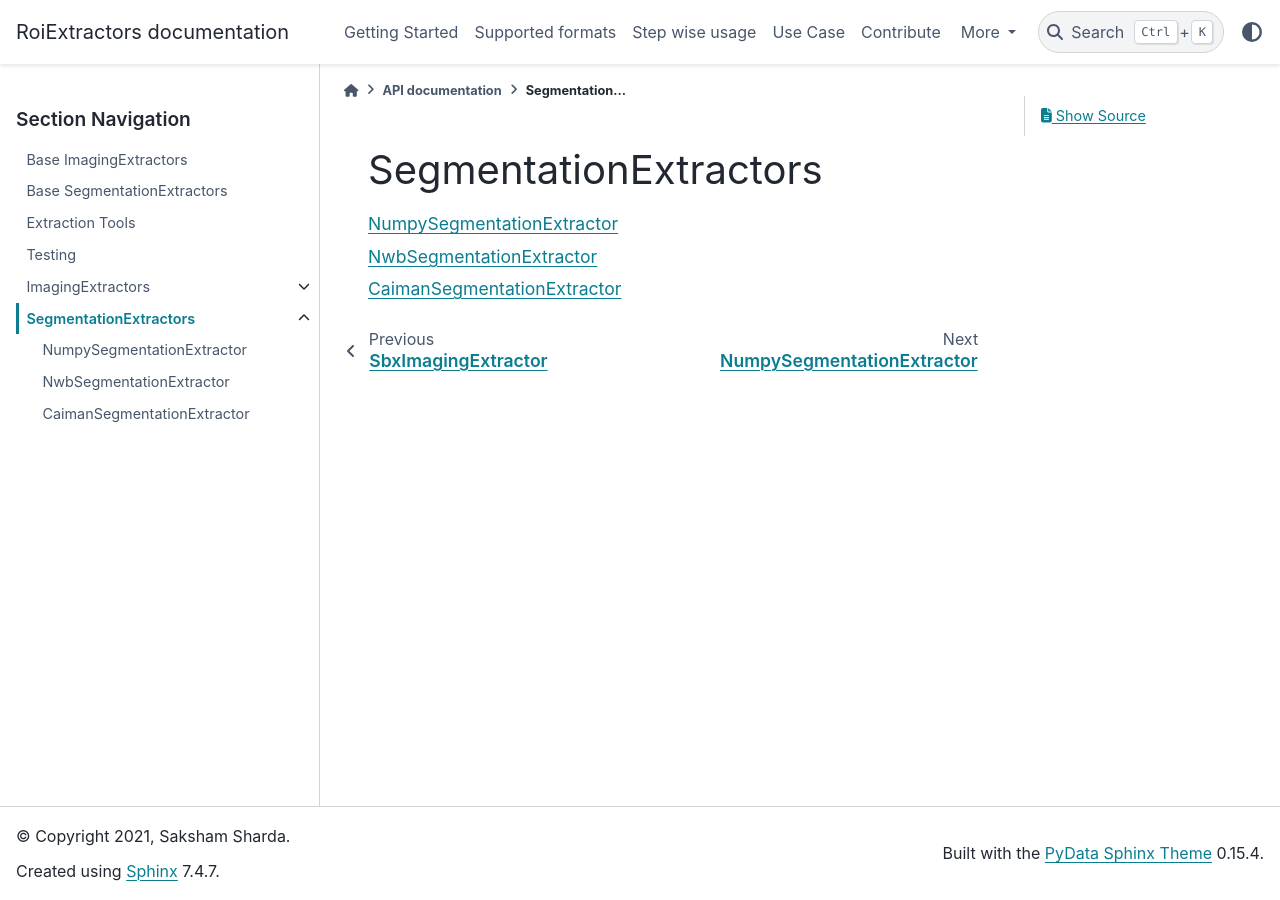
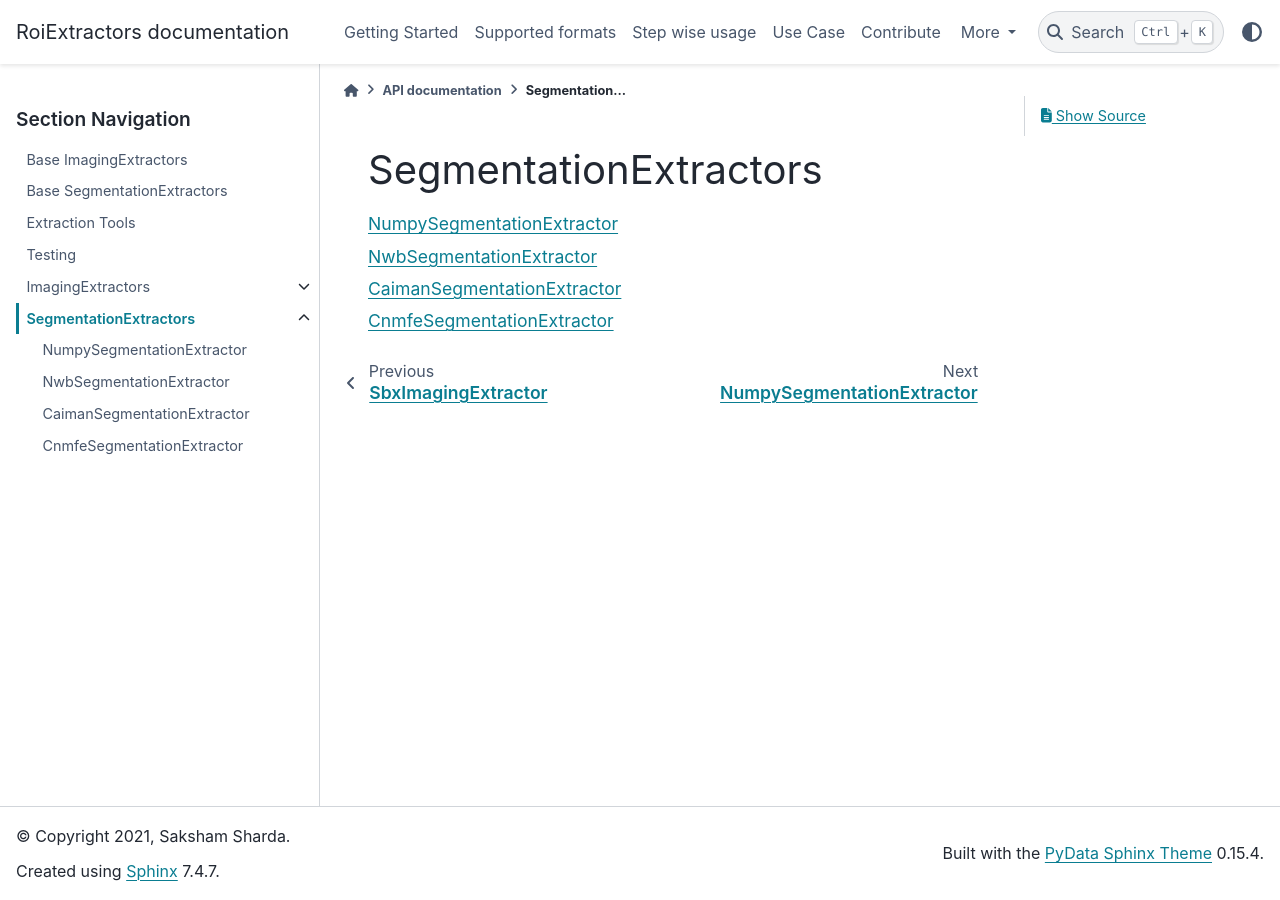
Before and after one commit to catalystneuro/roiextractors, a Sphinx documentation site: the page built from docs/source/my_api/segmentation_extractors/index.rst, in a window 1280 px wide. Built offline with Sphinx 7.4.7 and the PyData theme 0.15.4, drawn with Linux system fonts in a browser that asks for light colours.

Commit message:
added cnmfe

```diff
--- /dev/null
+++ b/docs/source/my_api/segmentation_extractors/cnmfesegmentationextractor.rst
@@ -0,0 +1,3 @@
+CnmfeSegmentationExtractor
+--------------------
+.. autoclass:: roiextractors.CnmfeSegmentationExtractor
--- a/docs/source/my_api/segmentation_extractors/index.rst
+++ b/docs/source/my_api/segmentation_extractors/index.rst
@@ -7,3 +7,4 @@ SegmentationExtractors
   numpysegmentationextractor
   nwbsegmentationextractor
   caimansegmentationextractor
+  cnmfesegmentationextractor
```
